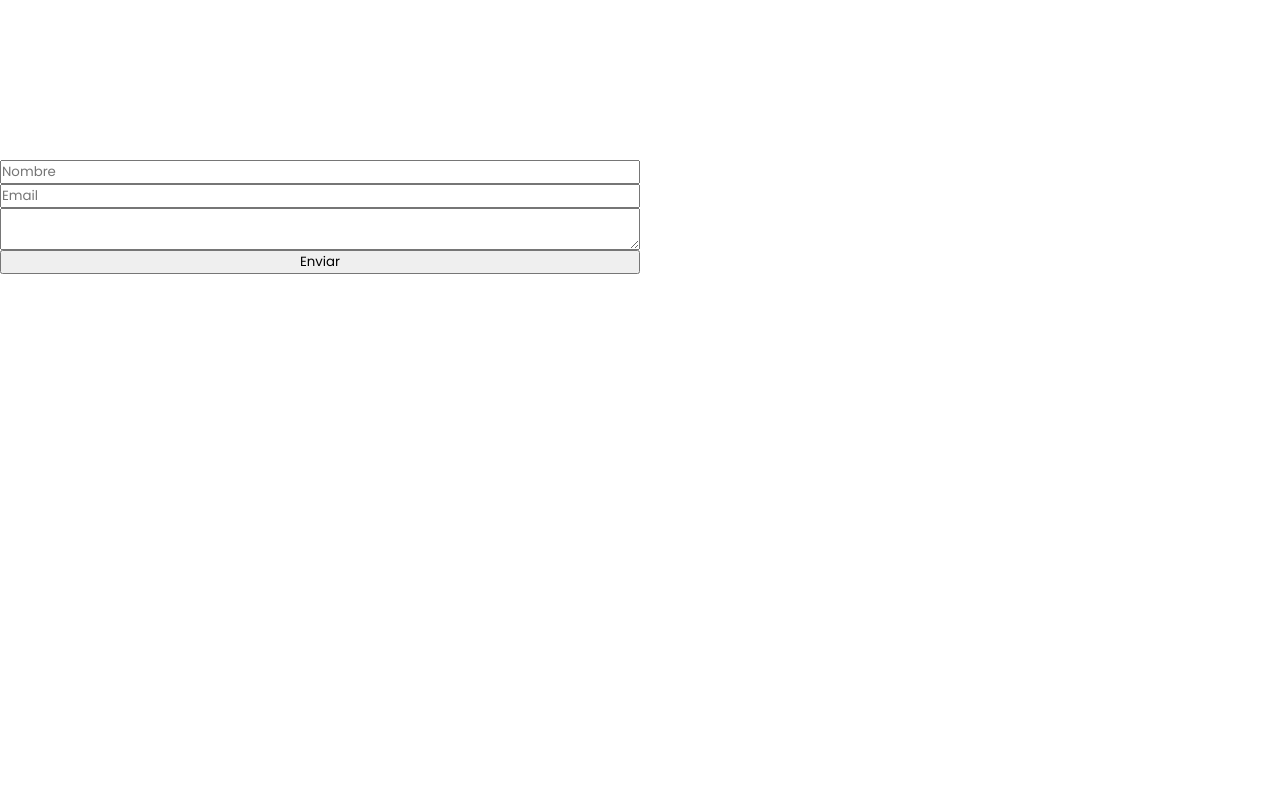
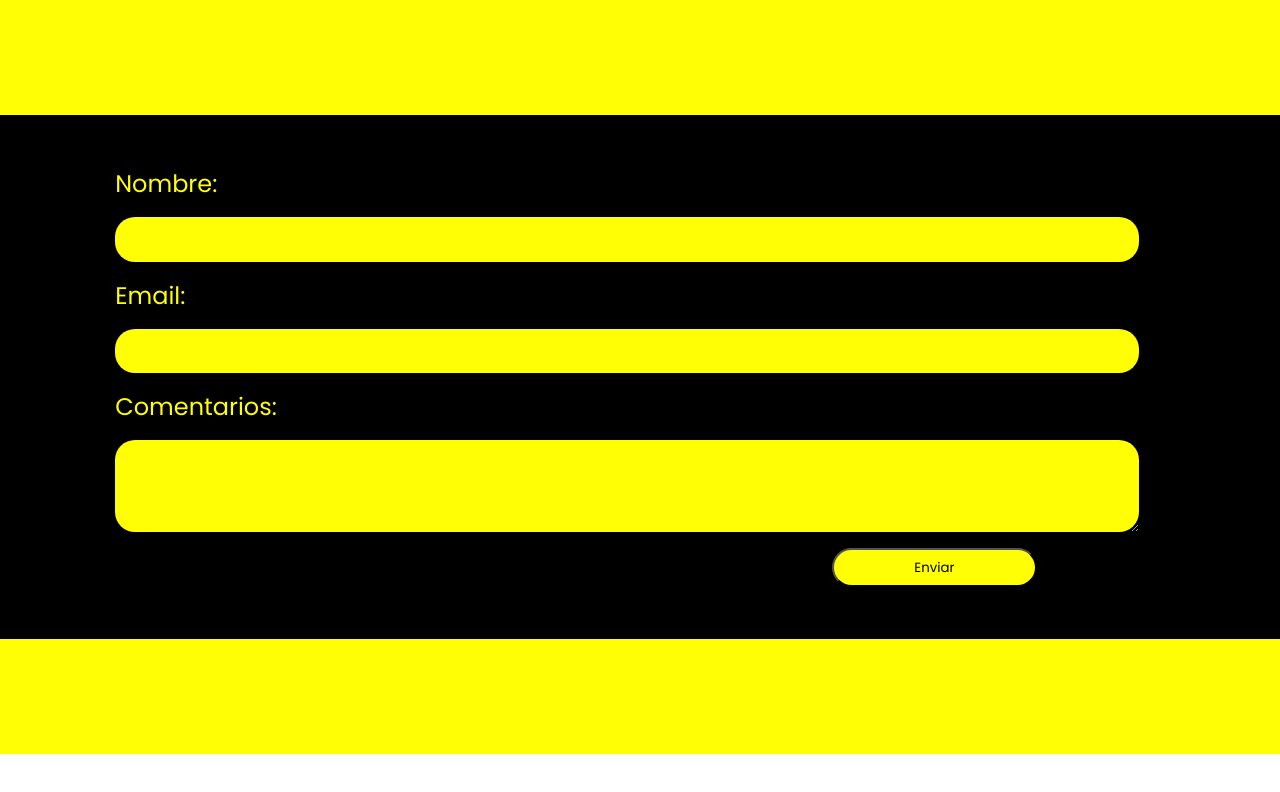
Before and after one commit to GKondratiuk/LUP, a React (Vite) app in the folder LUP/: page /contactanos in a window 1280 px wide. Shown: the top 792 px of the page. Built offline with nearby package versions, Linux system fonts and the light colour scheme.

Commit message:
modificacion

```diff
--- a/LUP/src/App.jsx
+++ b/LUP/src/App.jsx
@@ -1,16 +1,19 @@
 import {React} from 'react'
 import { Banner, Banner2, Bienvenida, BookPhotos, Footer, Logo, Nabvar, Video, Formulario} from './Components'
 import { Route, Routes } from 'react-router-dom'
+import { useCustomContext } from './ContextManager/ContextProvider'
+import { HomePage } from './Screens'
 
 
 
 const App = () => {
-
+  const {nombre} = useCustomContext()
 
   return (
     <>
+
     <Routes>
-      <Route path='/' element={<Logo/>}/>
+      <Route path='/' element={<HomePage/>}/>
       <Route path='conocenos' element={<Bienvenida/>}/>
       <Route path='backstage' element={<BookPhotos/>}/>
       <Route path='contactanos'element={<Formulario/>}/>
--- a/LUP/src/Components/Bienvenida/Bienvenida.css
+++ b/LUP/src/Components/Bienvenida/Bienvenida.css
@@ -10,46 +10,33 @@
 .bienvenida{
     display: flex;
     flex-direction: column;
-    align-items: center;
     background-color: var(--color-secundario);
+
+}
+.bienvenida img{
+    width: 40%;
+    margin: 5%;
+}
+.palabras h2{
+    color: white;
+    font-size: 40px;
+
+}
+.palabras{
+    display: flex;
+    flex-direction: column;
     gap: 2rem;
-    height: 100vh;
+}
+.palabras p{
+    color: var(--color-principal);
+    font-size: 20px;
 }
 
-.bienvenida h2 {
-    color: white;
-    justify-content: center;
-    font-size: 35px;
+@media (max-width: 700px){
+.palabras h2{
+    font-size: 25px;
 }
-
-.bienvenida p {
-    color: var(--color-principal);
-    justify-content: center;
-    font-size: 20px;
-    margin-left: 4rem;
-    margin-right: 4rem;
+.palabras p{
+    font-size: 15px;
 }
-
-.bienvenida img{
-    width: 40%;
 }
-
-@media (max-width: 700px ){
-    .bienvenida h2{
-        font-size: 20px;
-    }
-
-    .bienvenida p{
-        font-size: 15px;
-    }
-}
-
-@media (max-width: 400px ){
-    .bienvenida h2{
-        font-size: 15px;
-    }
-
-    .bienvenida p{
-        font-size: 10px;
-    }
-}
--- a/LUP/src/Components/Bienvenida/Bienvenida.jsx
+++ b/LUP/src/Components/Bienvenida/Bienvenida.jsx
@@ -7,11 +7,10 @@ export const Bienvenida = () => {
 
 
     <section className='bienvenida'>
-
+      <div className='palabras'>
       <h2>BIENVENIXS A LUP</h2>
-
       <p>Somos la esencia de la música hecha realidad. En nuestra productora audiovisual, fusionamos pasión y talento para dar vida a tus sueños musicales. En LUP, creemos en capturar la auténtica magia de tu música y transformarla en una experiencia visual inolvidable. Nuestros videos son la ventana perfecta para que tu creatividad brille con calidad cinematográfica. Sé parte de la revolución musical y déjanos mostrar al mundo lo que eres capaz de lograr. En LUP, no solo hacemos videos, creamos experiencias que perduran en el corazón de quienes te escuchan. ¡Es hora de marcar la diferencia juntos!</p>
-
+      </div>
     <img src= {BienvenidaImagen} alt="" />
 
     </section>
--- a/LUP/src/Components/Fromulario/Formulario.css
+++ b/LUP/src/Components/Fromulario/Formulario.css
@@ -3,9 +3,53 @@
     margin: 0;
     padding: 0;
 }
+
+.formulario{
+    display: flex;
+    flex-direction: column;
+    background-color: var(--color-principal);
+
+}
+
+.vamos{
+    display: flex;
+    background-color: var(--color-secundario);
+   margin-top: 9%;
+   margin-bottom: 9%;
+    width: 100%;
+}
+
 .formularioContainer{
     display: flex;
     flex-direction: column;
-    margin-top: 20vh;
-    width: 50%;
+   color: var(--color-principal);
+    gap: 1rem;
+    width: 80%;
+    margin: 4%;
+    margin-left: 9%;
 }
+
+.formularioContainer label{
+    font-size: 24px;
+}
+
+.formularioContainer input{
+    border: none;
+    height: 6vh;
+    background-color: var(--color-principal);
+    border-radius: 20px;
+}
+
+.formularioContainer textarea{
+    border: none;
+    background-color: var(--color-principal);
+    border-radius: 20px;
+}
+
+.formularioContainer button {
+    width: 20%;
+    height: 10%;
+    border-radius: 20px;
+    background-color: var(--color-principal);
+    margin-left: 70%;
+}
--- a/LUP/src/Components/Fromulario/Formulario.jsx
+++ b/LUP/src/Components/Fromulario/Formulario.jsx
@@ -11,18 +11,19 @@ export const Formulario = () => {
 
   return (
     <main className='formulario'>
+       <div className='vamos'>
+      <form className='formularioContainer' onSubmit={handleRegisterUser}>
+    <label htmlFor="nombre">Nombre:</label>
+    <input type='text' name='nombre' id='nombre' />
+    <label htmlFor="email">Email:</label>
+    <input type="email" name='email' id='email' />
+    <label htmlFor="textarea">Comentarios:</label>
+    <textarea cols="30" rows="5" name='textarea' id='textarea'></textarea>
 
-        <form className='formularioContainer' onSubmit={handleRegisterUser}>
-    <label htmlFor="nombre"></label>
-    <input type='text' placeholder='Nombre' name='nombre' id='nombre' />
-    <label htmlFor="email"></label>
-    <input type="email" placeholder='Email' name='email' id='email' />
-    <label htmlFor="textarea"></label>
-    <textarea cols="30" rows="2" name='textarea' id='textarea'></textarea>
     <button type='submit'>Enviar</button>
 
         </form>
-
+        </div>
 
 
     </main>
--- a/LUP/src/Components/Logo/Logo.css
+++ b/LUP/src/Components/Logo/Logo.css
@@ -15,7 +15,7 @@
     display: flex;
 flex-direction: column;
     padding-top: 15vh;
-    padding-bottom: 20vh;
+    padding-bottom: 10vh;
 }
 
 .lup{
@@ -38,6 +38,12 @@ flex-direction: column;
     font-size: 60px;
     color: white;
     margin-top: 3vh;
+    text-decoration: none;
+}
+
+.menu h2{
+    color: white;
+    text-decoration: none;
 
 }
 
--- /dev/null
+++ b/LUP/src/ContextManager/ContextProvider.jsx
@@ -0,0 +1,16 @@
+import React,{createContext, useContext} from 'react'
+
+const Context = createContext()
+
+const ContextProvider = ({children}) => {
+    let nombre = 'pepe'
+  return (
+    <Context.Provider value={{nombre}}>
+        {children}
+    </Context.Provider>
+  )
+}
+
+export const useCustomContext = () => useContext(Context)
+
+export default ContextProvider
--- a/LUP/src/Screens/HomePage/HomePage.jsx
+++ b/LUP/src/Screens/HomePage/HomePage.jsx
@@ -1,7 +1,9 @@
 import React from 'react'
-
+import { Logo } from '../../Components'
 export const HomePage = () => {
   return (
-    <div>HomePage</div>
+    <Logo/>
   )
 }
+
+export default HomePage
--- a/LUP/src/Screens/index.js
+++ b/LUP/src/Screens/index.js
@@ -0,0 +1,3 @@
+import HomePage from "./HomePage/HomePage";
+
+export{HomePage}
--- a/LUP/src/main.jsx
+++ b/LUP/src/main.jsx
@@ -2,11 +2,15 @@ import React from 'react'
 import ReactDOM from 'react-dom/client'
 import App from './App.jsx'
 import { BrowserRouter } from 'react-router-dom'
+import ContextProvider from './ContextManager/ContextProvider.jsx'
 
 
 ReactDOM.createRoot(document.getElementById('root')).render(
 
+
   <BrowserRouter>
+  <ContextProvider>
     <App />
+    </ContextProvider>
     </BrowserRouter>
 )
```
